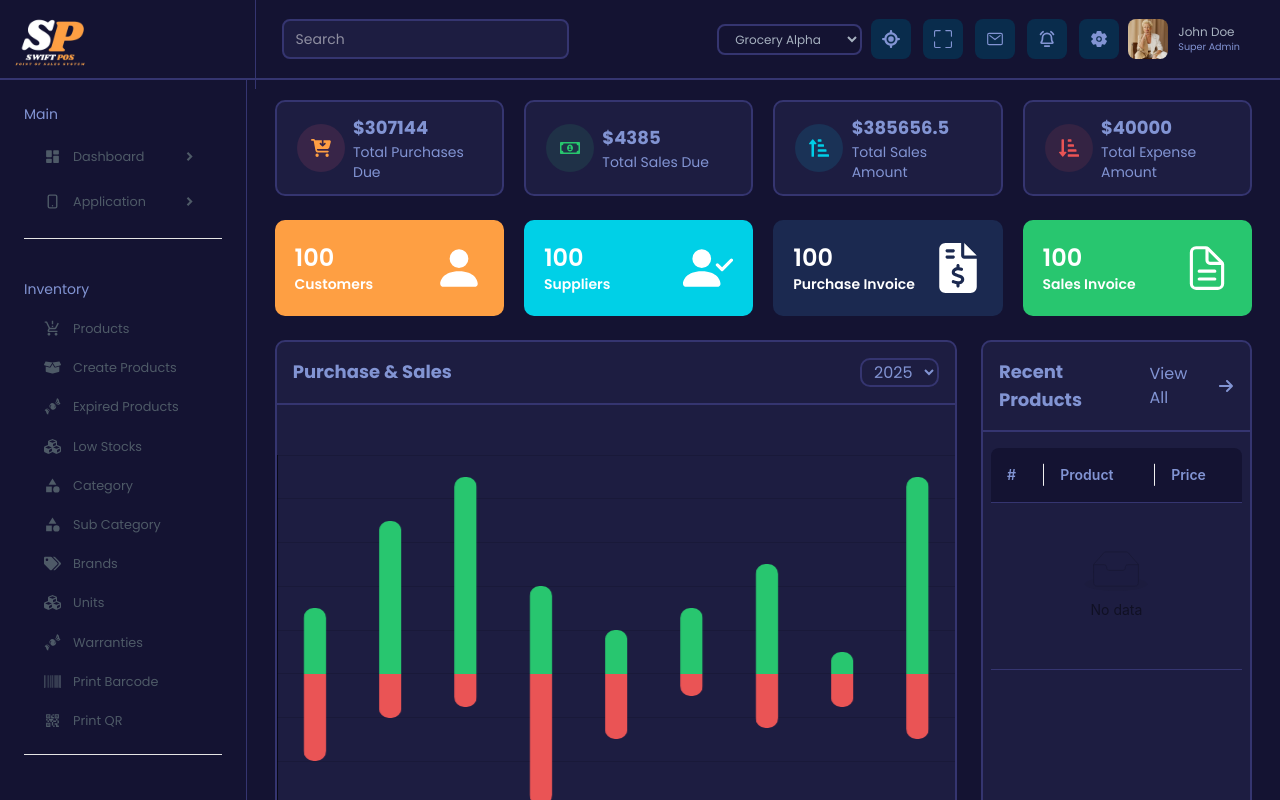
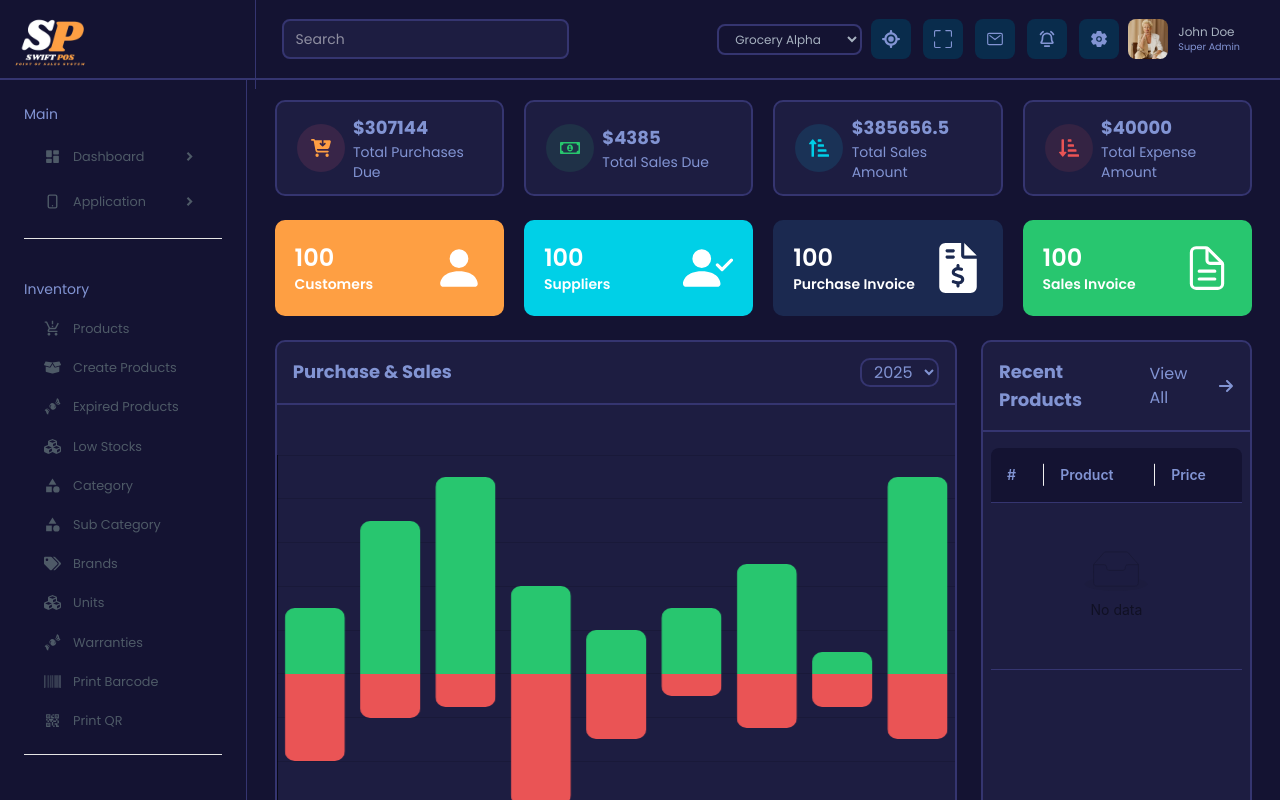
Before and after one commit to Deeshon/SKILLUP-pos-frontend, a React (Vite) app: page /dashboard/admin in a window 1280 px wide. Built offline with nearby package versions, Linux system fonts and the light colour scheme.

Commit message:
fix build issues

```diff
--- a/src/common/components/KebabMenuVertical.tsx
+++ b/src/common/components/KebabMenuVertical.tsx
@@ -1,5 +1,3 @@
-import React from 'react'
-
 const KebabMenuVertical = () => {
   return (
     <div className='grid gap-[0.15rem]'>
--- a/src/modules/dashboard.admin-dashboard/components/PurchaseSalesChartComponent.tsx
+++ b/src/modules/dashboard.admin-dashboard/components/PurchaseSalesChartComponent.tsx
@@ -38,9 +38,6 @@ export default function BorderRadius() {
           labelStyle: { fill: "white" }, // Set x-axis labels color to white
           tickSize: 10,
           tickLabelStyle: { fill: "white" },
-          categoryGapRatio: 0.7,
-
-
         },
       ]}
       yAxis={[
--- a/src/modules/inventory.unit-list/UnitListPage.tsx
+++ b/src/modules/inventory.unit-list/UnitListPage.tsx
@@ -1,4 +1,3 @@
-import { MdEmail } from "react-icons/md";
 import ListTable from "../../common/components/ListTable";
 import ListTableHeader from "../../common/components/ListTableHeader";
 import { TypeListTableHeaderAction } from "../../common/types";
```
